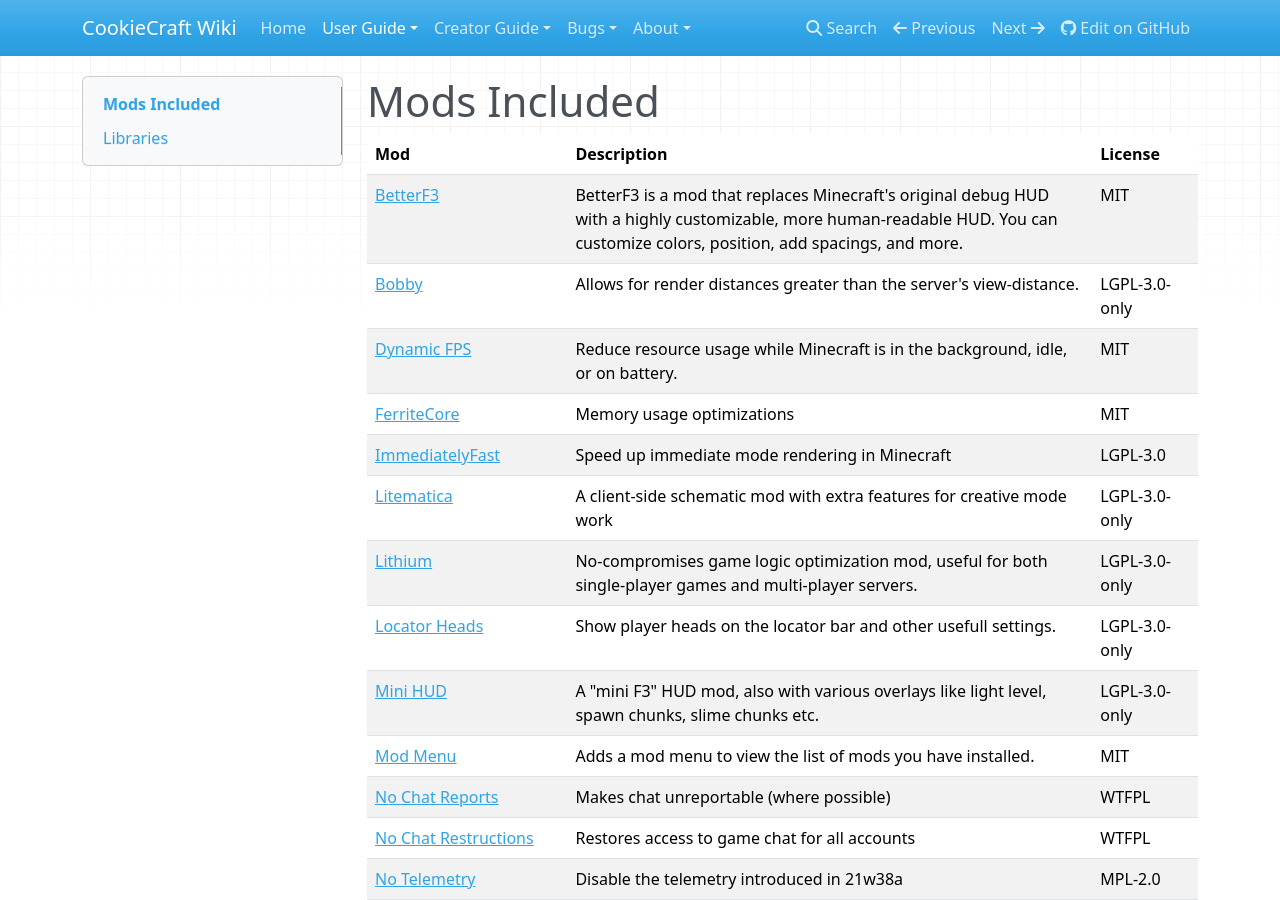
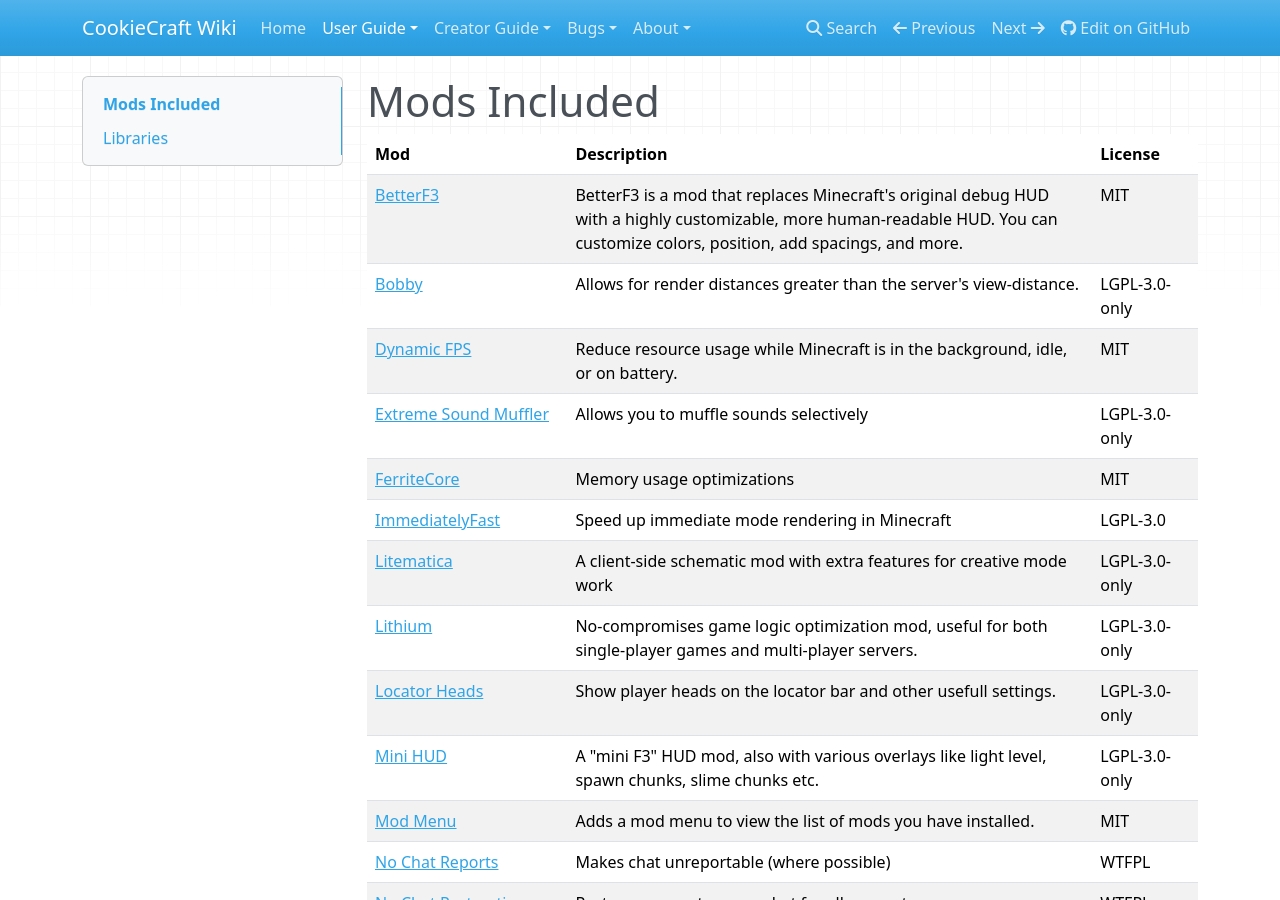
Before and after one commit to ArkhamCookie/CookieCraft, an MkDocs documentation site: the page built from docs/user-guide/mods.md, in a window 1280 px wide and 900 px high. Built offline with MkDocs 1.6.1, drawn with Linux system fonts in a browser that asks for light colours; nearby versions of some CDN libraries.

Commit message:
docs: update mods list

```diff
--- a/docs/user-guide/mods.md
+++ b/docs/user-guide/mods.md
@@ -5,6 +5,7 @@
 | [BetterF3](https://modrinth.com/mod/betterf3) | BetterF3 is a mod that replaces Minecraft's original debug HUD with a highly customizable, more human-readable HUD. You can customize colors, position, add spacings, and more. | MIT |
 | [Bobby](https://modrinth.com/mod/bobby) | Allows for render distances greater than the server's view-distance. | LGPL-3.0-only |
 | [Dynamic FPS](https://modrinth.com/mod/dynamic-fps) | Reduce resource usage while Minecraft is in the background, idle, or on battery. | MIT |
+| [Extreme Sound Muffler](https://modrinth.com/mod/extreme_sound_muffler) | Allows you to muffle sounds selectively | LGPL-3.0-only |
 | [FerriteCore](https://modrinth.com/mod/ferrite-core) | Memory usage optimizations | MIT |
 | [ImmediatelyFast](https://modrinth.com/mod/immediatelyfast) | Speed up immediate mode rendering in Minecraft | LGPL-3.0 |
 | [Litematica](https://modrinth.com/mod/litematica) | A client-side schematic mod with extra features for creative mode work | LGPL-3.0-only |
```
